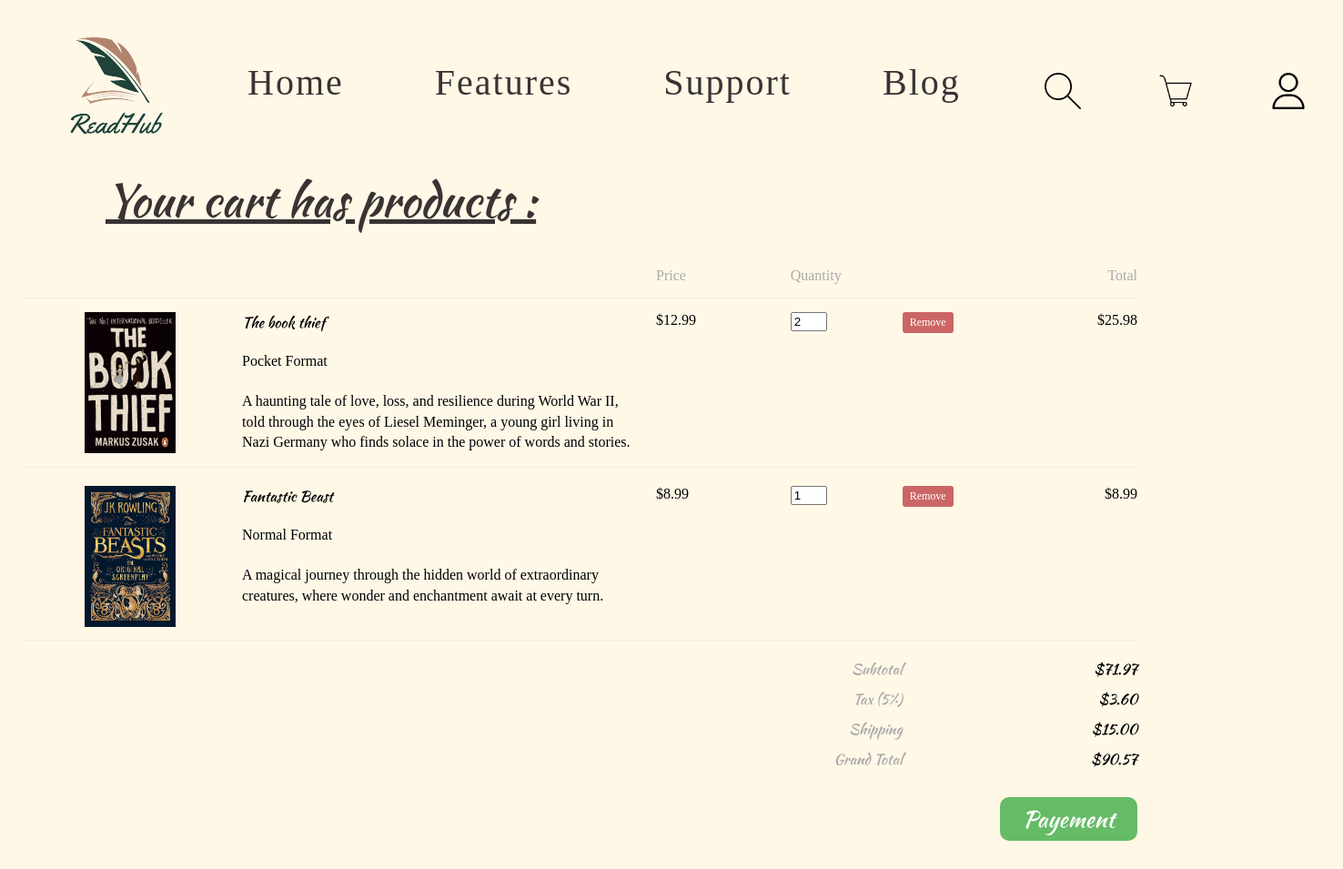
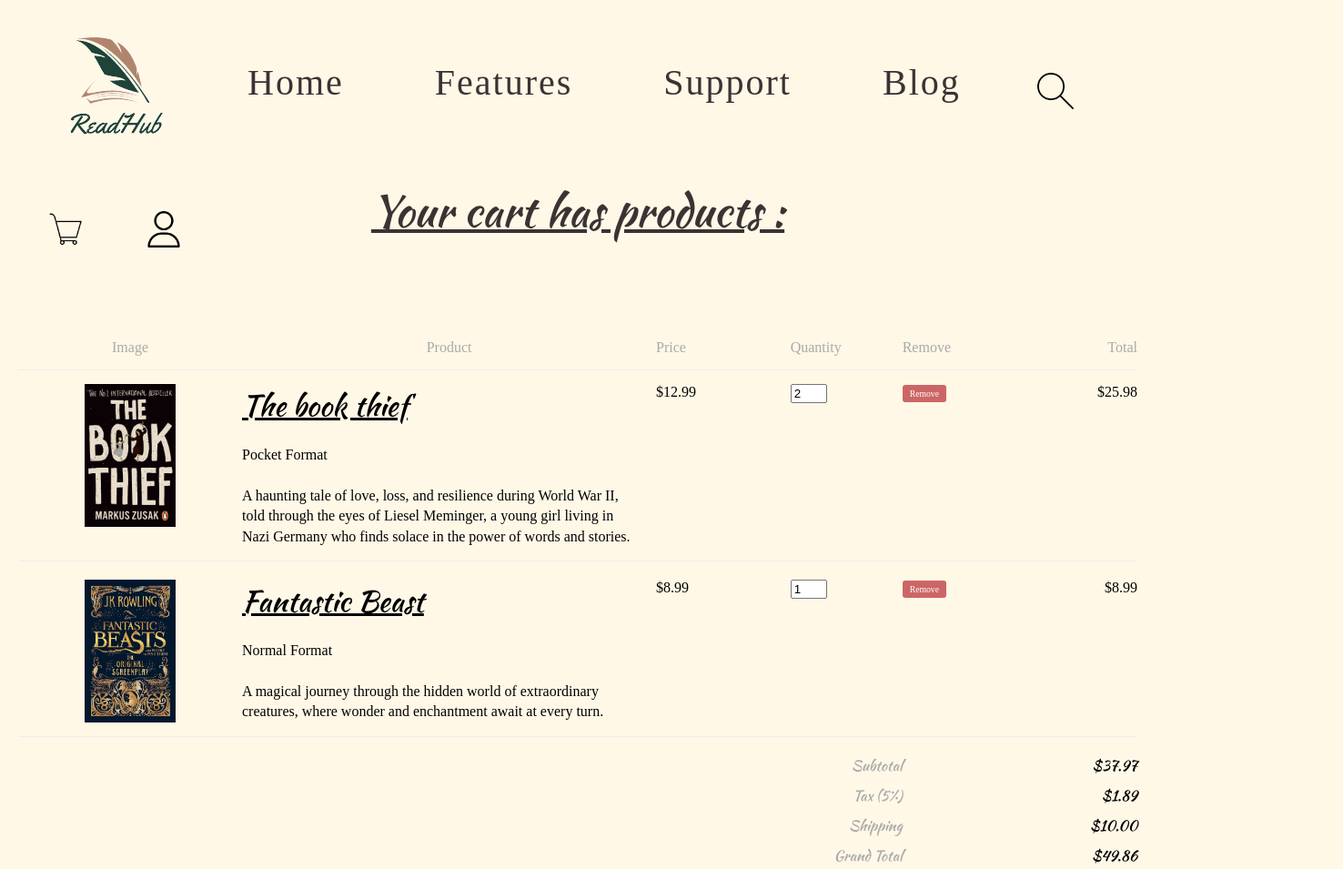
Before and after one commit to TurT781/LXP-2-barcelone, a plain HTML site: page cart.html in a window 1280 px wide. Shown: the top 955 px of the page at 91% size, 1476 px wide, since content can reach past the window. Drawn offline with nearby package versions, Linux system fonts and the light colour scheme; a web font is replaced by a local one.

Commit message:
add cart file

```diff
--- a/cart.css
+++ b/cart.css
@@ -20,10 +20,8 @@ body {
 /*Header*/
 
 header {
-    width: max-content;
+    width: 100%;
     height: 5rem;
-    flex-grow: 1;
-
 }
 
 .nav_header {
@@ -32,10 +30,10 @@ header {
 }
 
 .img_header {
-    max-width: 40px;
+    max-width: 5vh;
     height: auto;
     vertical-align: middle;
-    margin: 2.5rem;
+    margin: 2rem;
 }
 
 .logo_header {
@@ -45,9 +43,9 @@ header {
 
 .txt_header {
     padding: 3rem;
-    font-size: 40px;
+    font-size: 5vh;
     color: #3A3333;
-    letter-spacing: 2px;
+    letter-spacing: 0.25vh;
     text-align: center;
     transition: color 0.8s ease-in-out;
     text-decoration: none;
@@ -55,27 +53,27 @@ header {
 }
 
 .txt_header:hover {
-    color: #0e6db6;
-    font-weight: bold;
+    color: #36C8C8;
     transition: 0.8s ease-in-out;
+
 
 }
 
 /*Shopping cart*/
 
 .title_h1 {
-    height: 10vh;
-    width: max-content;
-    padding-left: 12vh;
+    text-align: center;
+    line-height: 10vh;
+    font-size: 3rem;
+}
 
-}
 
 h1 {
     font-family: 'Kaushan Script';
     color: #3A3333;
-    font-size: 50px;
+    font-size: 6vh;
     text-decoration: underline;
-    padding-top: 15%;
+    padding-top: 10vh;
 }
 
 .product-image {
@@ -156,26 +154,20 @@ label {
 }
 
 .shopping-cart {
-    margin-top: 100px;
+    margin-top: 12.6vh;
 }
 
 
 .column-labels label {
-    padding-bottom: 15px;
-    margin-bottom: 15px;
+    padding-bottom: 1.88vh;
+    margin-bottom: 1.88vh;
     border-bottom: 1px solid #eee;
-}
-
-.column-labels .product-image,
-.column-labels .product-details,
-.column-labels .product-removal {
-    text-indent: -9999px;
 }
 
 
 .product {
-    margin-bottom: 20px;
-    padding-bottom: 10px;
+    margin-bottom: 2.51vh;
+    padding-bottom: 1.25vh;
     border-bottom: 1px solid #eee;
 }
 
@@ -184,32 +176,34 @@ label {
 }
 
 .product .product-image img {
-    width: 100px;
+    width: 12.6vh;
 }
 
 .product .product-details .product-title {
-    margin-right: 20px;
+    margin-right: 2.51vh;
     font-family: 'Kaushan Script';
+    font-size: 4vh;
+    text-decoration: underline;
 }
 
 .product .product-details .product-description {
-    margin: 5px 20px 5px 0;
+    margin: 0.62vh 2.51vh 0.62vh 0;
     line-height: 1.4em;
     font-family: 'Ibarra Real Nova';
 }
 
 .product .product-quantity input {
-    width: 40px;
+    width: 5.03vh;
 }
 
 .product .remove-product {
     border: 0;
-    padding: 4px 8px;
+    padding: 0.5vh 1vh;
     background-color: #c66;
     color: #fff;
     font-family: "Ibarra Real Nova";
-    font-size: 12px;
-    border-radius: 3px;
+    font-size: 1.21vh;
+    border-radius: 0.37vh;
 }
 
 .product .remove-product:hover {
@@ -221,7 +215,7 @@ label {
     float: right;
     clear: both;
     width: 100%;
-    margin-bottom: 10px;
+    margin-bottom: 1.26vh;
 }
 
 .totals .totals-item label {
@@ -245,11 +239,11 @@ label {
 .payement {
     float: right;
     border: 0;
-    margin-top: 20px;
-    padding: 6px 25px;
+    margin-top: 2.51vh;
+    padding: 0.75vh 3.14vh;
     background-color: #6b6;
     color: #fff;
-    font-size: 25px;
+    font-size: 3.14vh;
     border-radius: 10px;
     font-family: 'Kaushan Script';
 }
--- a/cart.html
+++ b/cart.html
@@ -34,8 +34,8 @@
     <div class="shopping-cart">
 
         <div class="column-labels">
-            <label class="product-image">Image</label>
-            <label class="product-details">Product</label>
+            <label class="product-image" style="text-align: center;">Image</label>
+            <label class="product-details" style="text-align: center;">Product</label>
             <label class="product-price">Price</label>
             <label class="product-quantity">Quantity</label>
             <label class="product-removal">Remove</label>
@@ -89,19 +89,19 @@
         <div class="totals" style="font-family: Kaushan Script;">
             <div class="totals-item">
                 <label>Subtotal</label>
-                <div class="totals-value" id="cart-subtotal">71.97</div>
+                <div class="totals-value" id="cart-subtotal">37.97</div>
             </div>
             <div class="totals-item">
                 <label>Tax (5%)</label>
-                <div class="totals-value" id="cart-tax">3.60</div>
+                <div class="totals-value" id="cart-tax">1.89</div>
             </div>
             <div class="totals-item">
                 <label>Shipping</label>
-                <div class="totals-value" id="cart-shipping">15.00</div>
+                <div class="totals-value" id="cart-shipping">10.00</div>
             </div>
             <div class="totals-item totals-item-total">
                 <label>Grand Total</label>
-                <div class="totals-value" id="cart-total">90.57</div>
+                <div class="totals-value" id="cart-total">49.86</div>
             </div>
         </div>
 
--- a/cart.js
+++ b/cart.js
@@ -1,6 +1,6 @@
 
 var taxRate = 0.05;
-var shippingRate = 15.00;
+var shippingRate = 10.00;
 var fadeTime = 300;
 
 $('.product-quantity input').change(function () {
```
